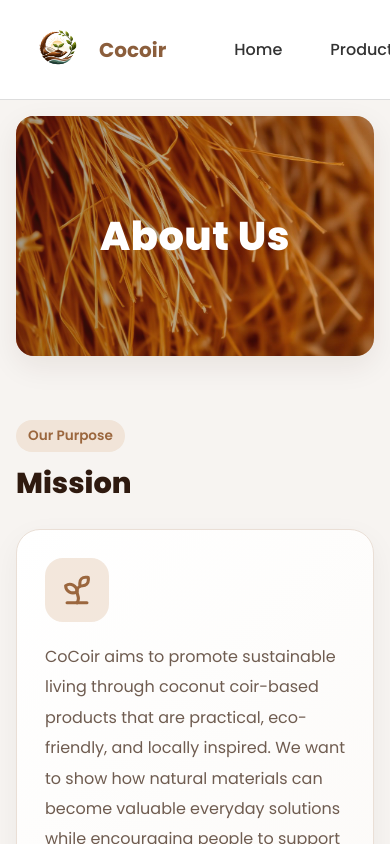
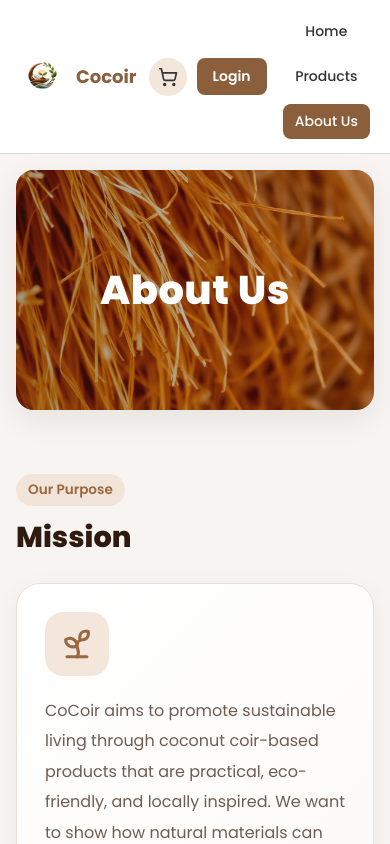
Before and after one commit to StarringPixelCore/pixel-core, a Next.js app: page /about in a window 390 px wide. Shown: the top 844 px of the page. Built offline with nearby package versions, Linux system fonts and the light colour scheme; no server answers.

Commit message:
feat: enhance navbar with hover/focus styles and responsive layout

```diff
--- a/src/components/layout/navbar.module.css
+++ b/src/components/layout/navbar.module.css
@@ -12,6 +12,7 @@
   display: flex;
   align-items: center;
   gap: 8px;
+  text-decoration: none;
 }
 
 .logoImage {
@@ -41,11 +42,22 @@
   display: flex;
   align-items: center;
   justify-content: center;
+  transition: all 0.2s ease;
 }
 
 .activeLink {
   background-color: #8b5e3c;
   color: #fff;
+}
+
+.navLink:hover {
+  background-color: #f3e7dc;
+  color: #2f1a0f;
+}
+
+.navLink:focus-visible {
+  outline: 2px solid #9b673e;
+  outline-offset: 2px;
 }
 
 .rightLinks {
@@ -75,6 +87,22 @@
   color: #fff;
 }
 
+.iconButton:hover {
+  background-color: #e8d8ca;
+  color: #2f1a0f;
+  transform: translateY(-1px);
+}
+
+.iconButton:focus-visible {
+  outline: 2px solid #9b673e;
+  outline-offset: 2px;
+}
+
+.iconButtonActive:hover {
+  background-color: #7a5134;
+  color: #fff;
+}
+
 .loginButton {
   padding: 8px 24px;
   background-color: #8b5e3c;
@@ -85,6 +113,15 @@
   font-size: 14px;
   transition: all 0.2s;
   cursor: pointer;
+}
+
+.loginButton:hover {
+  background-color: #7a5134;
+}
+
+.loginButton:focus-visible {
+  outline: 2px solid #9b673e;
+  outline-offset: 2px;
 }
 
 .badge {
@@ -104,3 +141,49 @@
   font-weight: 700;
   line-height: 1;
 }
+
+@media (max-width: 900px) {
+  .nav {
+    flex-wrap: wrap;
+    padding: 14px 16px;
+    gap: 12px;
+  }
+
+  .leftLinks {
+    order: 3;
+    width: 100%;
+    margin-left: 0;
+    justify-content: center;
+    flex-wrap: wrap;
+    gap: 10px;
+  }
+
+  .rightLinks {
+    gap: 10px;
+  }
+}
+
+@media (max-width: 560px) {
+  .logoImage {
+    width: 52px;
+    height: 52px;
+  }
+
+  .siteName {
+    font-size: 18px;
+  }
+
+  .navLink {
+    padding: 7px 12px;
+    font-size: 14px;
+  }
+
+  .iconButton {
+    width: 38px;
+    height: 38px;
+  }
+
+  .loginButton {
+    padding: 8px 16px;
+  }
+}
```
Also changed, not shown: src/app/orders/orders.module.css (+37 -0 lines), src/app/products/products.module.css (+32 -0 lines).
